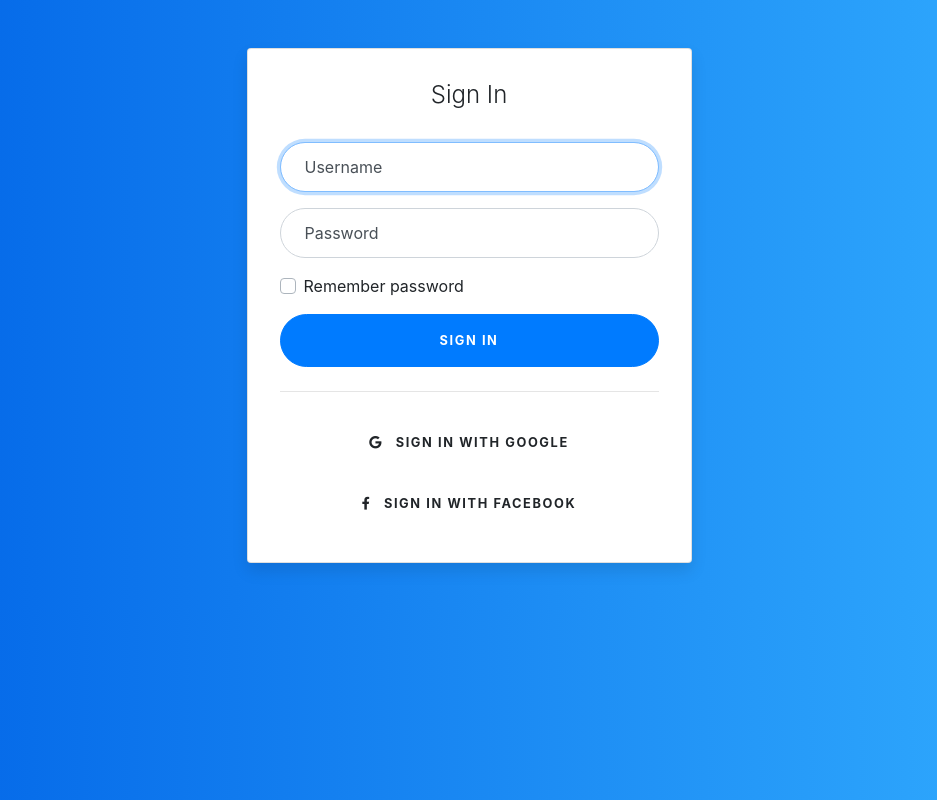
After one commit to arisnew/aabc-website, a CodeIgniter app: the page made by application/views/login.php in a window 1280 px wide. The commit adds this page. Shown: the whole page, without its empty margins (171-1108 px from the left). Run offline with CodeIgniter, Linux system fonts and the light colour scheme; some libraries are stand-ins or nearby versions.

Commit message:
fitur login-logout

```diff
--- a/application/config/autoload.php
+++ b/application/config/autoload.php
@@ -58,7 +58,7 @@ $autoload['packages'] = array();
 |
 |	$autoload['libraries'] = array('user_agent' => 'ua');
 */
-$autoload['libraries'] = array();
+$autoload['libraries'] = array('session');
 
 /*
 | -------------------------------------------------------------------
--- a/application/controllers/Level.php
+++ b/application/controllers/Level.php
@@ -6,6 +6,10 @@ class Level extends CI_Controller {
 	public function __construct()
 	{
 		parent::__construct();
+		if (! $this->session->userdata('username')) {
+			redirect('user/login');
+		}
+
 		$this->load->model('levelmodel');
 	}
 
--- a/application/models/Usermodel.php
+++ b/application/models/Usermodel.php
@@ -47,4 +47,10 @@ class Usermodel extends CI_Model {
 		return $this->db->delete($this->table_name);
 	}
 
+	public function get_data_by_username($username)
+	{
+		$this->db->where('username', $username);
+		return $this->db->get($this->table_name)->row();
+	}
+
 }
--- /dev/null
+++ b/application/views/login.php
@@ -0,0 +1,189 @@
+<!DOCTYPE html>
+<html>
+<head>
+	<title>Login</title>
+	<style type="text/css">
+		:root {
+			  --input-padding-x: 1.5rem;
+			  --input-padding-y: .75rem;
+			}
+
+			body {
+			  background: #007bff;
+			  background: linear-gradient(to right, #0062E6, #33AEFF);
+			}
+
+			.card-signin {
+			  border: 0;
+			  border-radius: 1rem;
+			  box-shadow: 0 0.5rem 1rem 0 rgba(0, 0, 0, 0.1);
+			}
+
+			.card-signin .card-title {
+			  margin-bottom: 2rem;
+			  font-weight: 300;
+			  font-size: 1.5rem;
+			}
+
+			.card-signin .card-body {
+			  padding: 2rem;
+			}
+
+			.form-signin {
+			  width: 100%;
+			}
+
+			.form-signin .btn {
+			  font-size: 80%;
+			  border-radius: 5rem;
+			  letter-spacing: .1rem;
+			  font-weight: bold;
+			  padding: 1rem;
+			  transition: all 0.2s;
+			}
+
+			.form-label-group {
+			  position: relative;
+			  margin-bottom: 1rem;
+			}
+
+			.form-label-group input {
+			  height: auto;
+			  border-radius: 2rem;
+			}
+
+			.form-label-group>input,
+			.form-label-group>label {
+			  padding: var(--input-padding-y) var(--input-padding-x);
+			}
+
+			.form-label-group>label {
+			  position: absolute;
+			  top: 0;
+			  left: 0;
+			  display: block;
+			  width: 100%;
+			  margin-bottom: 0;
+			  /* Override default `<label>` margin */
+			  line-height: 1.5;
+			  color: #495057;
+			  border: 1px solid transparent;
+			  border-radius: .25rem;
+			  transition: all .1s ease-in-out;
+			}
+
+			.form-label-group input::-webkit-input-placeholder {
+			  color: transparent;
+			}
+
+			.form-label-group input:-ms-input-placeholder {
+			  color: transparent;
+			}
+
+			.form-label-group input::-ms-input-placeholder {
+			  color: transparent;
+			}
+
+			.form-label-group input::-moz-placeholder {
+			  color: transparent;
+			}
+
+			.form-label-group input::placeholder {
+			  color: transparent;
+			}
+
+			.form-label-group input:not(:placeholder-shown) {
+			  padding-top: calc(var(--input-padding-y) + var(--input-padding-y) * (2 / 3));
+			  padding-bottom: calc(var(--input-padding-y) / 3);
+			}
+
+			.form-label-group input:not(:placeholder-shown)~label {
+			  padding-top: calc(var(--input-padding-y) / 3);
+			  padding-bottom: calc(var(--input-padding-y) / 3);
+			  font-size: 12px;
+			  color: #777;
+			}
+
+			.btn-google {
+			  color: white;
+			  background-color: #ea4335;
+			}
+
+			.btn-facebook {
+			  color: white;
+			  background-color: #3b5998;
+			}
+
+			/* Fallback for Edge
+			-------------------------------------------------- */
+
+			@supports (-ms-ime-align: auto) {
+			  .form-label-group>label {
+			    display: none;
+			  }
+			  .form-label-group input::-ms-input-placeholder {
+			    color: #777;
+			  }
+			}
+
+			/* Fallback for IE
+			-------------------------------------------------- */
+
+			@media all and (-ms-high-contrast: none),
+			(-ms-high-contrast: active) {
+			  .form-label-group>label {
+			    display: none;
+			  }
+			  .form-label-group input:-ms-input-placeholder {
+			    color: #777;
+			  }
+			}
+	</style>
+	<link rel="stylesheet" type="text/css" href="https://stackpath.bootstrapcdn.com/bootstrap/4.3.1/css/bootstrap.min.css">
+	<link rel="stylesheet" type="text/css" href="https://use.fontawesome.com/releases/v5.8.2/css/all.css">
+</head>
+<body>
+  <div class="container">
+    <div class="row">
+      <div class="col-sm-9 col-md-7 col-lg-5 mx-auto">
+        <div class="card card-signin my-5">
+          <div class="card-body">
+          	<?php
+          	$error = $this->session->flashdata('error_login');
+          	if ($error) {
+          		echo '
+          		<div class="text-danger error pt-3 pb-3">'.$error.'</div>
+          		';
+          	}
+          	?>
+            <h5 class="card-title text-center">Sign In</h5>
+            <form class="form-signin" action="<?php echo base_url('user/proses_login');?>" method="post">
+              <div class="form-label-group">
+                <input type="text" id="username" name="username" class="form-control" placeholder="Username" required autofocus>
+                <label for="username">Username</label>
+              </div>
+
+              <div class="form-label-group">
+                <input type="password" id="password" name="password" class="form-control" placeholder="Password" required>
+                <label for="password">Password</label>
+              </div>
+
+              <div class="custom-control custom-checkbox mb-3">
+                <input type="checkbox" class="custom-control-input" id="customCheck1">
+                <label class="custom-control-label" for="customCheck1">Remember password</label>
+              </div>
+              <button id="btn-submit" class="btn btn-lg btn-primary btn-block text-uppercase" type="submit">Sign in</button>
+              <hr class="my-4">
+              <button class="btn btn-lg btn-google btn-block text-uppercase" type="submit"><i class="fab fa-google mr-2"></i> Sign in with Google</button>
+              <button class="btn btn-lg btn-facebook btn-block text-uppercase" type="submit"><i class="fab fa-facebook-f mr-2"></i> Sign in with Facebook</button>
+            </form>
+          </div>
+        </div>
+      </div>
+    </div>
+  </div>
+
+  <script type="text/javascript" src="https://cdnjs.cloudflare.com/ajax/libs/jquery/3.4.1/jquery.slim.min.js"></script>
+  <script type="text/javascript" src="https://stackpath.bootstrapcdn.com/bootstrap/4.3.1/js/bootstrap.bundle.min.js"></script>
+</body>
+</html>
```
Also changed, not shown: application/controllers/User.php (+62 -0 lines), application/controllers/Welcome.php (+17 -0 lines), application/views/home.php (added, +9 -0 lines), application/views/template/header.php (+14 -0 lines).
